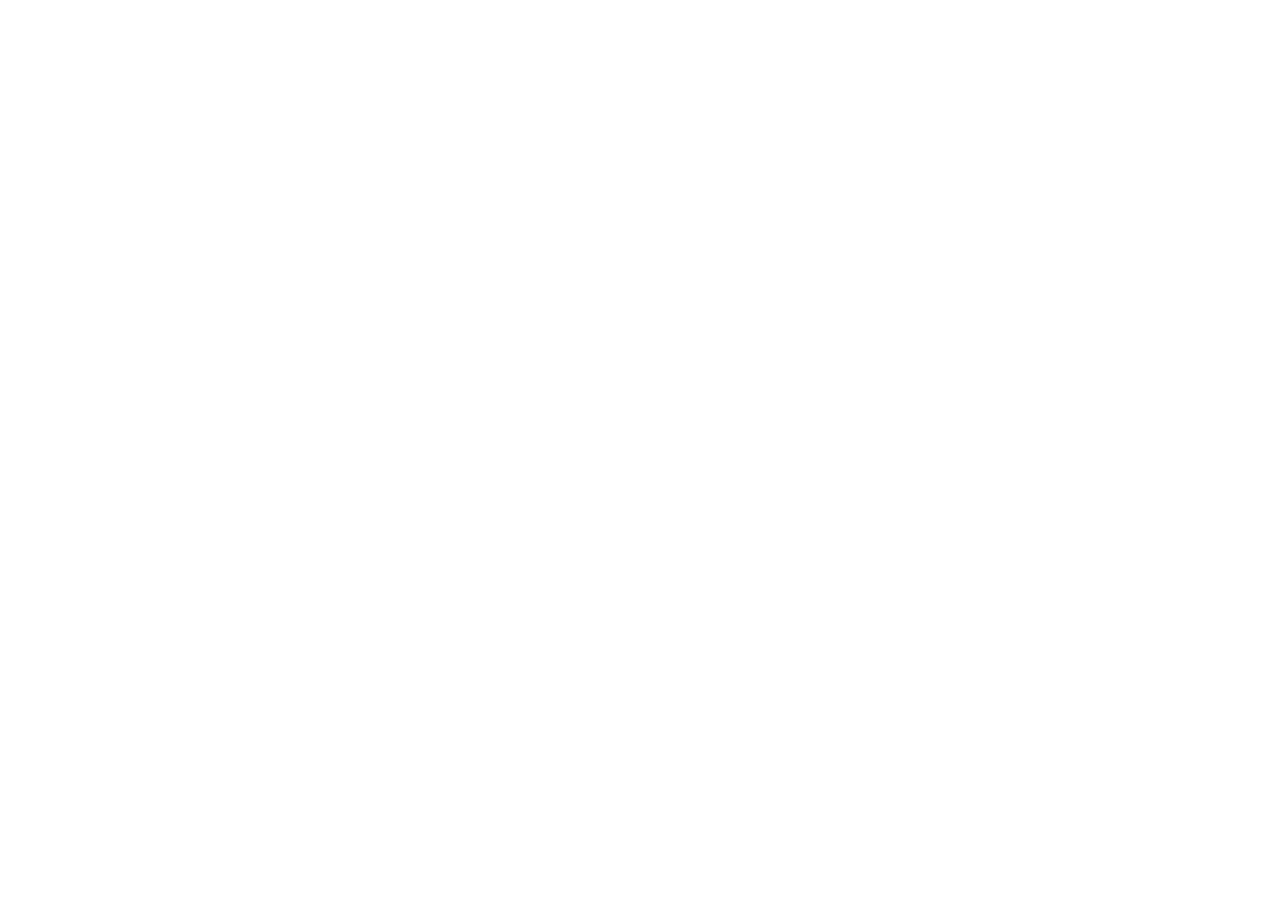
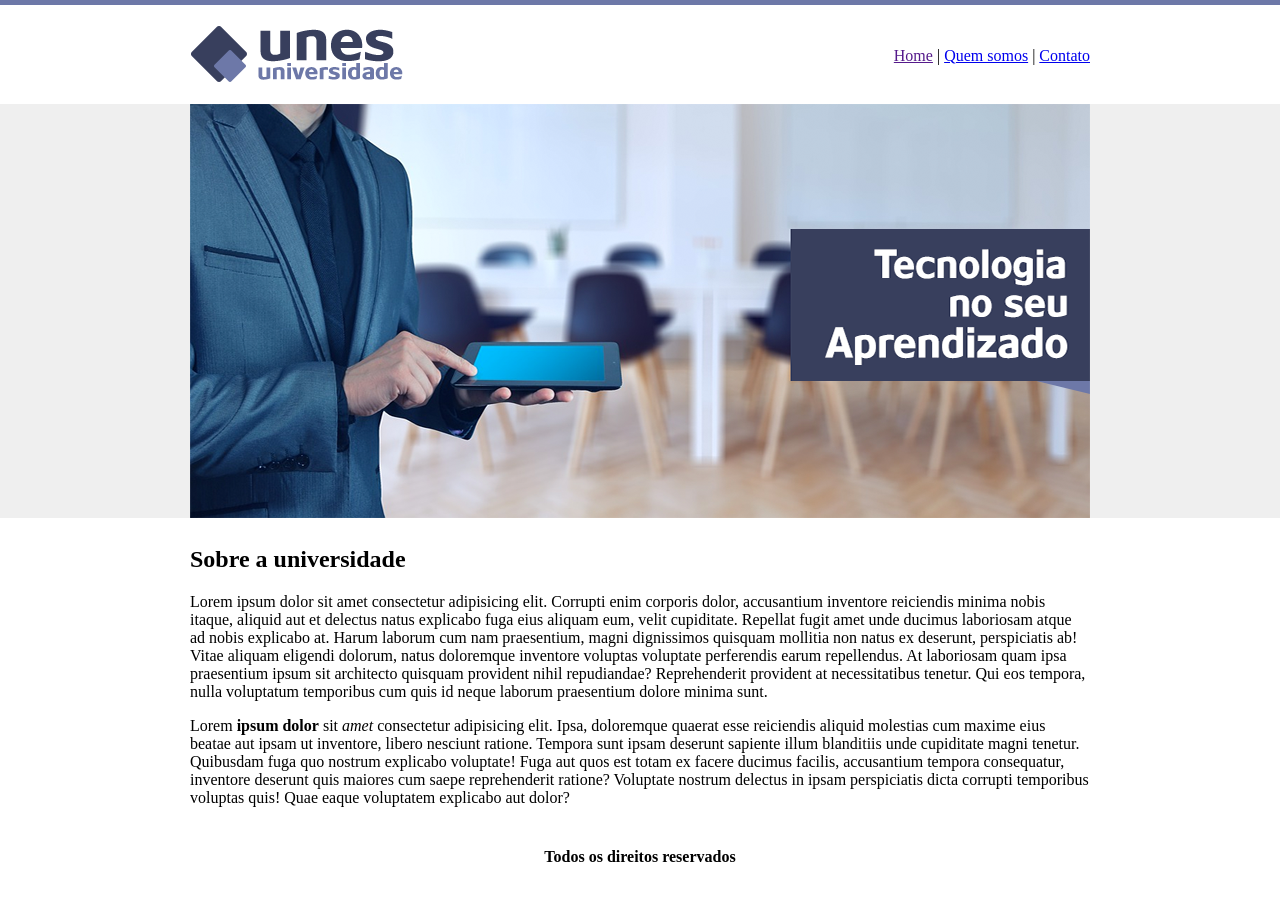
Before and after one commit to SamuelAguiar47/Curso-Dev.-Web---Projeto1---UNES, a plain HTML site: page index.html in a window 1280 px wide. Before the commit the page ends 800 px from the top, so only its background shows below. Drawn offline with Linux system fonts and the light colour scheme.

Commit message:
Codificação HTML da página inicial index.html

```diff
--- a/index.html
+++ b/index.html
@@ -3,9 +3,41 @@
 <head>
     <meta charset="UTF-8">
     <meta name="viewport" content="width=device-width, initial-scale=1.0">
-    <title>Document</title>
+    <title>UNES - Página principal</title>
 </head>
-<body>
+<body background="imagens/fundo.png">
+    <table width="900" align="center">
+        <tr>
+            <td height="89"><img src="imagens/logo.png" alt=""></td>
+            <td align="right">
+                <a href="">Home</a> |
+                <a href="quem-somos.html">Quem somos</a> |
+                <a href="contato.html">Contato</a>
+            </td>
+        </tr>
+        <tr>
+            <td colspan="2">
+                <img src="imagens/capa.png" alt="">
+            </td>
+        </tr>
+        <tr>
+            <td colspan="2">
 
+                <h2>Sobre a universidade</h2>
+                <p>
+                    Lorem ipsum dolor sit amet consectetur adipisicing elit. Corrupti enim corporis dolor, accusantium inventore reiciendis minima nobis itaque, aliquid aut et delectus natus explicabo fuga eius aliquam eum, velit cupiditate. Repellat fugit amet unde ducimus laboriosam atque ad nobis explicabo at. Harum laborum cum nam praesentium, magni dignissimos quisquam mollitia non natus ex deserunt, perspiciatis ab! Vitae aliquam eligendi dolorum, natus doloremque inventore voluptas voluptate perferendis earum repellendus. At laboriosam quam ipsa praesentium ipsum sit architecto quisquam provident nihil repudiandae? Reprehenderit provident at necessitatibus tenetur. Qui eos tempora, nulla voluptatum temporibus cum quis id neque laborum praesentium dolore minima sunt.
+                </p>
+                <p>
+                    Lorem <strong>ipsum dolor</strong> sit <em>amet</em> consectetur adipisicing elit. Ipsa, doloremque quaerat esse reiciendis aliquid molestias cum maxime eius beatae aut ipsam ut inventore, libero nesciunt ratione. Tempora sunt ipsam deserunt sapiente illum blanditiis unde cupiditate magni tenetur. Quibusdam fuga quo nostrum explicabo voluptate! Fuga aut quos est totam ex facere ducimus facilis, accusantium tempora consequatur, inventore deserunt quis maiores cum saepe reprehenderit ratione? Voluptate nostrum delectus in ipsam perspiciatis dicta corrupti temporibus voluptas quis! Quae eaque voluptatem explicabo aut dolor?
+                </p>
+
+            </td>
+        </tr>
+        <tr>
+            <td colspan="2" align="center">
+                <h4>Todos os direitos reservados</h4>
+            </td>
+        </tr>
+    </table>
 </body>
 </html>
```
